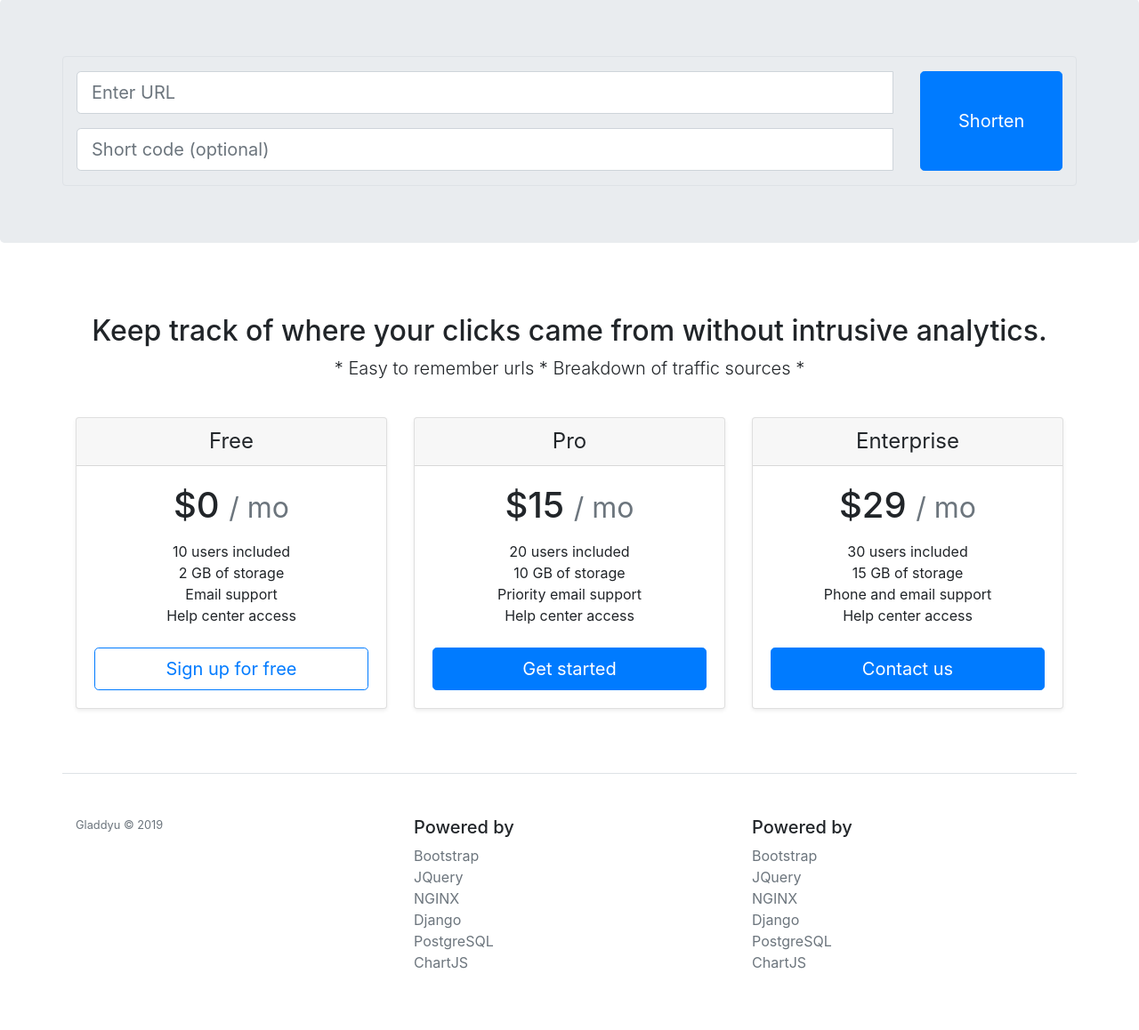
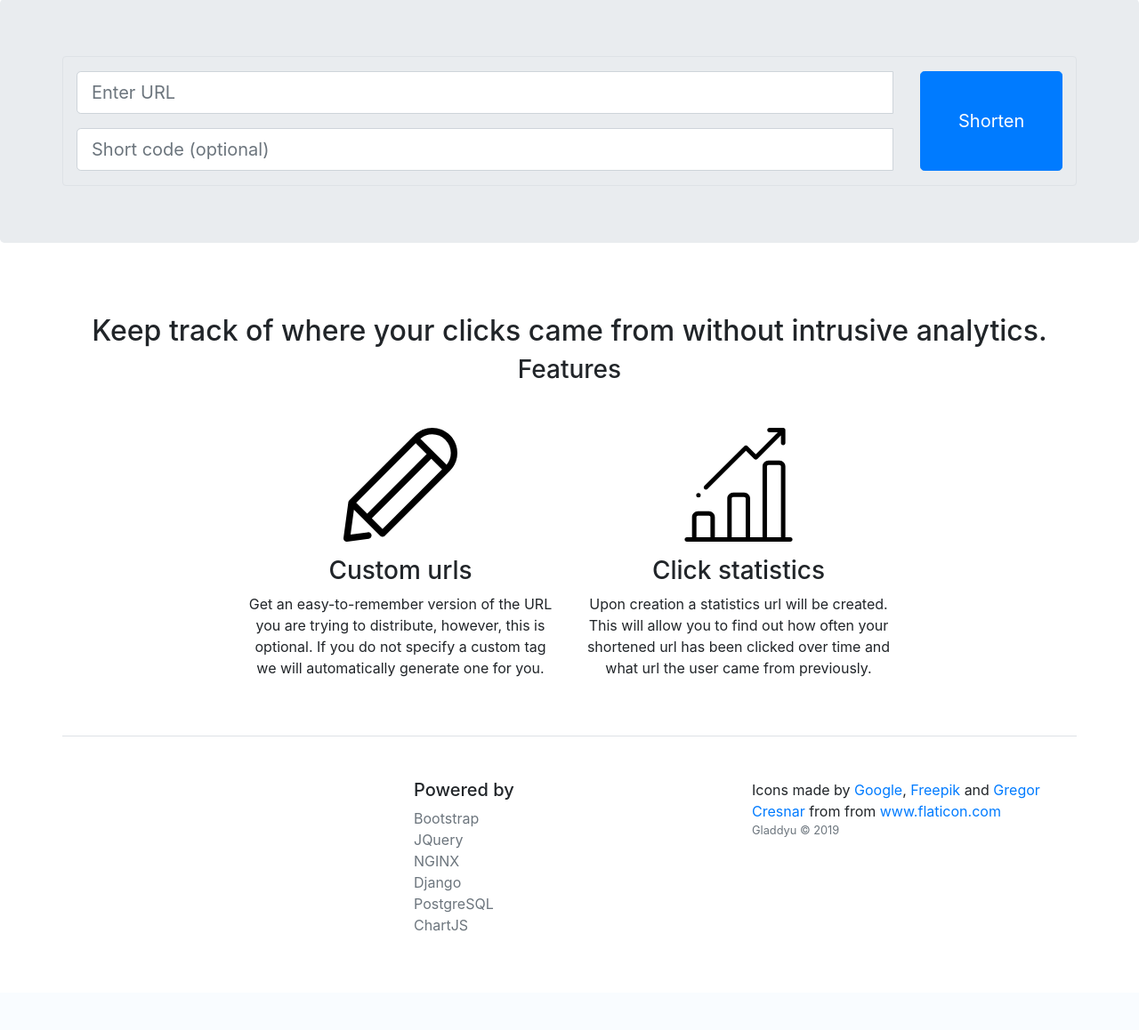
Before and after one commit to Gladdy/docker-compose-trial, a Django app: template backend/quickshort/templates/quickshort/index.html in a window 1280 px wide. Shown: the part 57-1215 px from the top of the page at 89% size. After the commit the page ends 1104 px from the top, so only its background shows below. Run offline with Django 3.2, Linux system fonts and the light colour scheme; the template is opened without the code that fills it, so the values that code supplies are empty; some libraries are stand-ins or nearby versions.

Commit message:
update main index

```diff
--- a/backend/quickshort/templates/quickshort/base.html
+++ b/backend/quickshort/templates/quickshort/base.html
@@ -32,6 +32,10 @@
             height: 1.0rem;
         }
 
+        .indexlogo {
+            height: 10.0rem;
+        }
+
         .darkgrey {
             #background-color: #181325 !important;
         }
@@ -58,11 +62,8 @@
 {% endblock %}
 
 <footer class="container pt-4 my-md-5 pt-md-5 border-top">
-    <div class="row">
-        <div class="col col-12 col-sm-4">
-            <!--<img class="mb-2" src="/docs/4.3/assets/brand/bootstrap-solid.svg" alt="" width="24" height="24"> -->
-            <small class="d-block mb-3 text-muted">Gladdyu &copy; 2019</small>
-        </div>
+    <div class="row justify-content-md-end">
+
 
         <!--
         <div class="col-6 col-md">
@@ -88,23 +89,28 @@
                 <li><a class="text-muted" href="https://www.chartjs.org/">ChartJS</a></li>
             </ul>
         </div>
-
         <div class="col col-12 col-sm-4">
-            <h5>Powered by</h5>
-            <ul class="list-unstyled text-small">
-                <li><a class="text-muted" href="https://getbootstrap.com/">Bootstrap</a></li>
-                <li><a class="text-muted" href="https://jquery.com/">JQuery</a></li>
-                <li><a class="text-muted" href="https://www.nginx.com/">NGINX</a></li>
-                <li><a class="text-muted" href="https://www.djangoproject.com/">Django</a></li>
-                <li><a class="text-muted" href="https://www.postgresql.org/">PostgreSQL</a></li>
-                <li><a class="text-muted" href="https://www.chartjs.org/">ChartJS</a></li>
-            </ul>
+            <!--<img class="mb-2" src="/docs/4.3/assets/brand/bootstrap-solid.svg" alt="" width="24" height="24"> -->
+            <div>Icons made by
+                <a href="https://www.flaticon.com/authors/google" title="Google">Google</a>,
+                <a href="https://www.flaticon.com/authors/freepik" title="Freepik">Freepik</a> and
+                <a href="https://www.flaticon.com/authors/gregor-cresnar" title="Gregor Cresnar">Gregor Cresnar</a> from
+                from <a href="https://www.flaticon.com/" title="Flaticon">www.flaticon.com</a>
+            </div>
+            <small class="d-block mb-3 text-muted">Gladdyu &copy; 2019</small>
         </div>
+<!--        <div class="col col-12 col-sm-4">-->
+<!--            <h5>Powered by</h5>-->
+<!--            <ul class="list-unstyled text-small">-->
+<!--                <li><a class="text-muted" href="https://getbootstrap.com/">Bootstrap</a></li>-->
+<!--                <li><a class="text-muted" href="https://jquery.com/">JQuery</a></li>-->
+<!--                <li><a class="text-muted" href="https://www.nginx.com/">NGINX</a></li>-->
+<!--                <li><a class="text-muted" href="https://www.djangoproject.com/">Django</a></li>-->
+<!--                <li><a class="text-muted" href="https://www.postgresql.org/">PostgreSQL</a></li>-->
+<!--                <li><a class="text-muted" href="https://www.chartjs.org/">ChartJS</a></li>-->
+<!--            </ul>-->
+<!--        </div>-->
     </div>
-
-    <!--
-    <div>Icons made by <a href="https://www.flaticon.com/authors/google" title="Google">Google</a> from <a href="https://www.flaticon.com/" title="Flaticon">www.flaticon.com</a></div>
-    -->
 </footer>
 
 </body>
--- a/backend/quickshort/templates/quickshort/index.html
+++ b/backend/quickshort/templates/quickshort/index.html
@@ -180,71 +180,28 @@
 </div>
 
 
+
 <div class="container">
     <div class="px-3 py-3 pt-md-5 pb-md-4 mx-auto text-center">
         <h2 class="display-9">Keep track of where your clicks came from without intrusive analytics.</h2>
-        <p class="lead">
-            * Easy to remember urls
-            * Breakdown of traffic sources
-            *
-        </p>
+
+        <h3>Features</h3>
+
     </div>
-</div>
 
-
-
-<div class="container">
-    <div class="card-deck mb-3 text-center">
-        <div class="card mb-4 shadow-sm">
-            <div class="card-header">
-                <h4 class="my-0 font-weight-normal">Free</h4>
-            </div>
-            <div class="card-body">
-                <h1 class="card-title pricing-card-title">$0
-                    <small class="text-muted">/ mo</small>
-                </h1>
-                <ul class="list-unstyled mt-3 mb-4">
-                    <li>10 users included</li>
-                    <li>2 GB of storage</li>
-                    <li>Email support</li>
-                    <li>Help center access</li>
-                </ul>
-                <button type="button" class="btn btn-lg btn-block btn-outline-primary">Sign up for free</button>
-            </div>
+    <div class="row text-center justify-content-md-center">
+        <div class="col col-12 col-lg-4">
+            <img src="{% static 'quickshort/svg/edit.svg' %}" class="indexlogo p-3">
+            <h3>Custom urls</h3>
+            <p>Get an easy-to-remember version of the URL you are trying to distribute, however, this is optional.
+                If you do not specify a custom tag we will automatically generate one for you.
+            </p>
         </div>
-        <div class="card mb-4 shadow-sm">
-            <div class="card-header">
-                <h4 class="my-0 font-weight-normal">Pro</h4>
-            </div>
-            <div class="card-body">
-                <h1 class="card-title pricing-card-title">$15
-                    <small class="text-muted">/ mo</small>
-                </h1>
-                <ul class="list-unstyled mt-3 mb-4">
-                    <li>20 users included</li>
-                    <li>10 GB of storage</li>
-                    <li>Priority email support</li>
-                    <li>Help center access</li>
-                </ul>
-                <button type="button" class="btn btn-lg btn-block btn-primary">Get started</button>
-            </div>
-        </div>
-        <div class="card mb-4 shadow-sm">
-            <div class="card-header">
-                <h4 class="my-0 font-weight-normal">Enterprise</h4>
-            </div>
-            <div class="card-body">
-                <h1 class="card-title pricing-card-title">$29
-                    <small class="text-muted">/ mo</small>
-                </h1>
-                <ul class="list-unstyled mt-3 mb-4">
-                    <li>30 users included</li>
-                    <li>15 GB of storage</li>
-                    <li>Phone and email support</li>
-                    <li>Help center access</li>
-                </ul>
-                <button type="button" class="btn btn-lg btn-block btn-primary">Contact us</button>
-            </div>
+        <div class="col col-12 col-lg-4">
+            <img src="{% static 'quickshort/svg/bar-chart.svg' %}" class="indexlogo p-3">
+            <h3>Click statistics</h3>
+            <p>Upon creation a statistics url will be created.
+                This will allow you to find out how often your shortened url has been clicked over time and what url the user came from previously.</p>
         </div>
     </div>
 </div>
--- a/deployment/docker-compose.yml
+++ b/deployment/docker-compose.yml
@@ -9,7 +9,6 @@ services:
       - web
     ports:
       - 80:80
-    command: [nginx-debug, '-g', 'daemon off;']
   web:
     build:
       context: ..
```
Also changed, not shown: backend/quickshort/static/quickshort/svg/bar-chart.svg (added), backend/quickshort/static/quickshort/svg/edit.svg (added), 1 other file.
